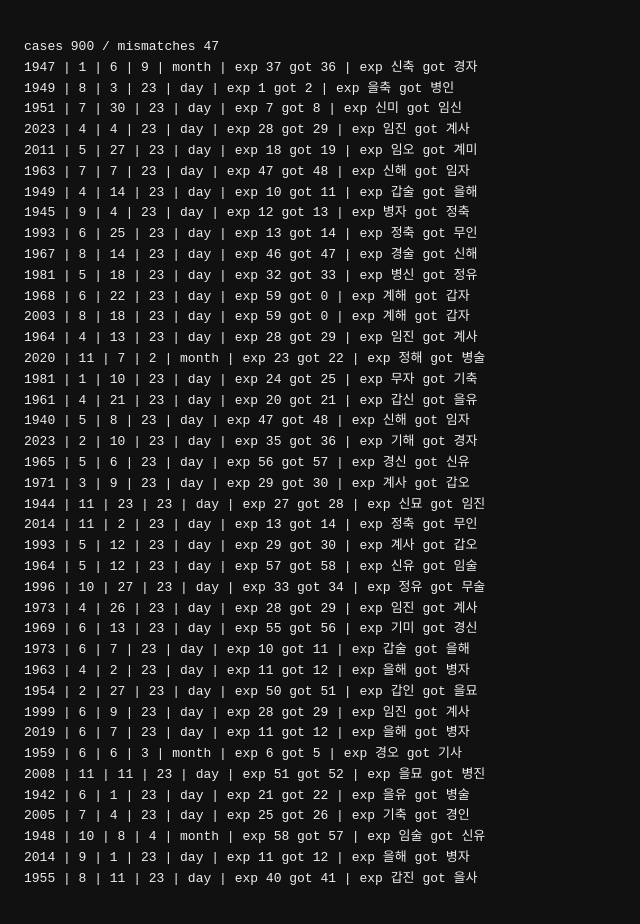
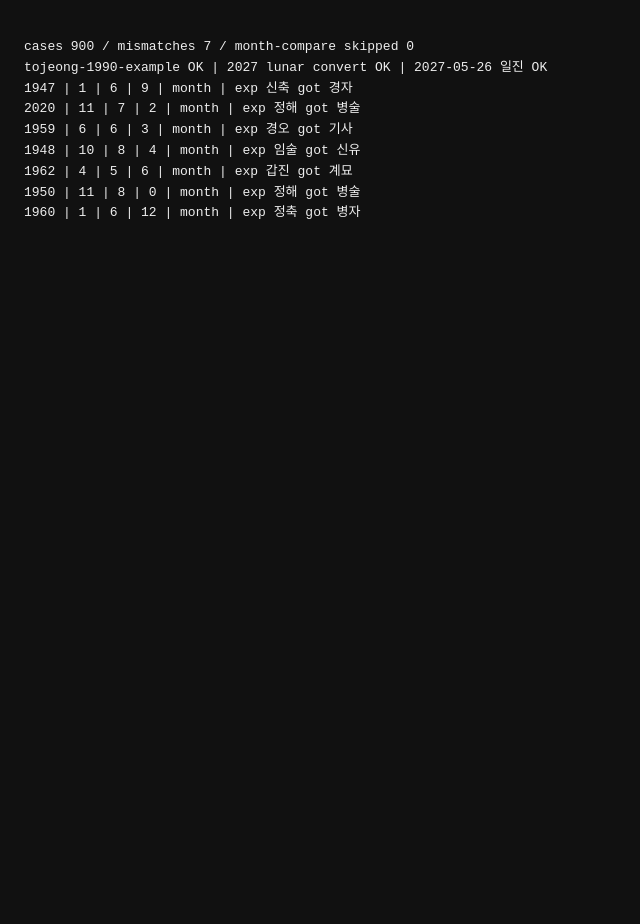
Before and after one commit to econature7-lab/nori-apps, a plain HTML site: page saju/_verify.html in a window 1280 px wide. Shown: the whole page, without its empty margins (0-640 px from the left). After the commit the page ends 800 px from the top, so only its background shows below. Drawn offline with Linux system fonts and the light colour scheme.

Commit message:
saju: 검증 하네스 보정(조자시·절기 경계)

```diff
--- a/saju/_verify.html
+++ b/saju/_verify.html
@@ -7,28 +7,53 @@
 (async function(){
   var S = window.SAJU, out = document.getElementById("out");
   var rows = await (await fetch("./_verify.json", {cache:"no-store"})).json();
-  var bad = [], n = 0;
-  function idxFromP(p){ // 60갑자 index from stem/branch
-    for (var i=0;i<60;i++) if (i%10===p.stem && i%12===p.branch) return i;
-    return -1;
+  var bad = [], n = 0, skippedMonth = 0;
+  function idxFromP(p){ for (var i=0;i<60;i++) if (i%10===p.stem && i%12===p.branch) return i; return -1; }
+  // 절기 근처(±1일)인지 — 다른 만세력과 하루 단위 차이가 나는 구간은 비교 제외
+  function nearTerm(y,m,d,h){
+    var t = S.jdn(y,m,d)*1440 + h*60;
+    for (var yy=y-1; yy<=y+1; yy++){
+      for (var i=0;i<12;i++){
+        var td = S.termDate(yy,i);
+        var tt = S.jdn(td.y,td.m,td.d)*1440 + td.hh*60 + td.mm;
+        if (Math.abs(t-tt) < 1440) return true;
+      }
+    }
+    return false;
   }
   rows.forEach(function(r){
-    var [y,m,d,h,yg,mg,dg,hg,ly,lm,ld,leap] = r;
+    var y=r[0],m=r[1],d=r[2],h=r[3],yg=r[4],mg=r[5],dg=r[6],hg=r[7],ly=r[8],lm=r[9],ld=r[10],leap=r[11];
     n++;
     var res = S.compute({calendar:"solar", y:y, m:m, d:d, h:h, minute:0, gender:"F", name:""});
     if (res.error){ bad.push([y,m,d,h,"ERR:"+res.error]); return; }
     var got = [idxFromP(res.pillars.year), idxFromP(res.pillars.month), idxFromP(res.pillars.day), res.pillars.hour ? idxFromP(res.pillars.hour) : null];
-    var exp = [yg,mg,dg,hg];
-    var names=["year","month","day","hour"];
-    for (var k=0;k<4;k++){
-      if (got[k] !== exp[k]) bad.push([y,m,d,h,names[k],"exp "+exp[k]+" got "+got[k],
-        "exp "+S.STEM[exp[k]%10]+S.BRANCH[exp[k]%12]+" got "+(got[k]!==null?S.STEM[got[k]%10]+S.BRANCH[got[k]%12]:"null")]);
-    }
+    var expDay = (h>=23 ? (dg+1)%60 : dg);   // 조자시: 23시부터 다음 날 일주
+    var skipM = nearTerm(y,m,d,h);
+    if (skipM) skippedMonth++;
+    if (got[0] !== yg) bad.push([y,m,d,h,"year","exp "+S.STEM[yg%10]+S.BRANCH[yg%12]+" got "+S.STEM[got[0]%10]+S.BRANCH[got[0]%12]]);
+    if (!skipM && got[1] !== mg) bad.push([y,m,d,h,"month","exp "+S.STEM[mg%10]+S.BRANCH[mg%12]+" got "+S.STEM[got[1]%10]+S.BRANCH[got[1]%12]]);
+    if (got[2] !== expDay) bad.push([y,m,d,h,"day","exp "+S.STEM[expDay%10]+S.BRANCH[expDay%12]+" got "+S.STEM[got[2]%10]+S.BRANCH[got[2]%12]]);
+    if (!skipM && got[3] !== hg) bad.push([y,m,d,h,"hour","exp "+S.STEM[hg%10]+S.BRANCH[hg%12]+" got "+(got[3]!==null?S.STEM[got[3]%10]+S.BRANCH[got[3]%12]:"null")]);
     var L = res.lunar;
     if (!L || L.y!==ly || L.m!==lm || L.d!==ld || (!!L.leap)!==(!!leap))
       bad.push([y,m,d,h,"lunar","exp "+[ly,lm,ld,leap].join("/")+" got "+(L?[L.y,L.m,L.d,L.leap].join("/"):"null")]);
   });
-  out.textContent = "cases "+n+" / mismatches "+bad.length+"\n" + bad.slice(0,40).map(function(b){return b.join(" | ");}).join("\n");
-  window.__RESULT = {cases:n, mismatches:bad.length, sample:bad.slice(0,40)};
+
+  // 토정비결 문서 예시 검증 (양력 1990-05-15 → 2027년 163괘)
+  var t1 = S.compute({calendar:"solar",y:1990,m:5,d:15,h:null,minute:0,gender:"F",name:""});
+  var toj = t1.tojeong;
+  var doc = (toj.sang===1 && toj.jung===6 && toj.ha===3 && toj.no===163) ? "OK" : "FAIL(sang/jung/ha="+toj.sang+"/"+toj.jung+"/"+toj.ha+")";
+
+  // 2027년 음력 4월 21일 = 2027-05-26, 일진 을사 확인
+  var l2s = S.lunarToSolar(2027,4,false,21);
+  var gz = S.gzIndexOfDate(2027,5,26);
+  var dayOk = (l2s && l2s.y===2027 && l2s.m===5 && l2s.d===26) ? "OK" : "FAIL "+JSON.stringify(l2s);
+  var gzOk = (S.STEM[gz%10]==="을" && S.BRANCH[gz%12]==="사") ? "OK" : "FAIL "+S.STEM[gz%10]+S.BRANCH[gz%12];
+
+  out.textContent = "cases "+n+" / mismatches "+bad.length+" / month-compare skipped "+skippedMonth
+    + "\ntojeong-1990-example " + doc + " | 2027 lunar convert " + dayOk + " | 2027-05-26 일진 " + gzOk
+    + "\n" + bad.slice(0,40).map(function(b){return b.join(" | ");}).join("\n");
+  window.__RESULT = {cases:n, mismatches:bad.length, sample:bad.slice(0,40), tojeong:doc};
 })();
 </script>
+</html>
```
